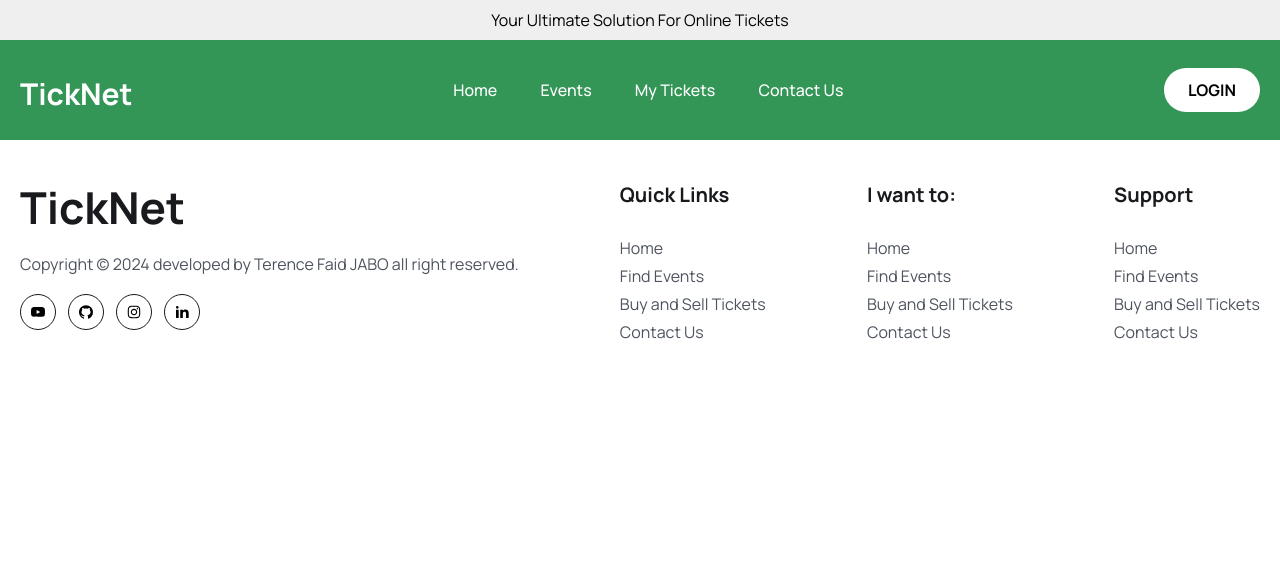
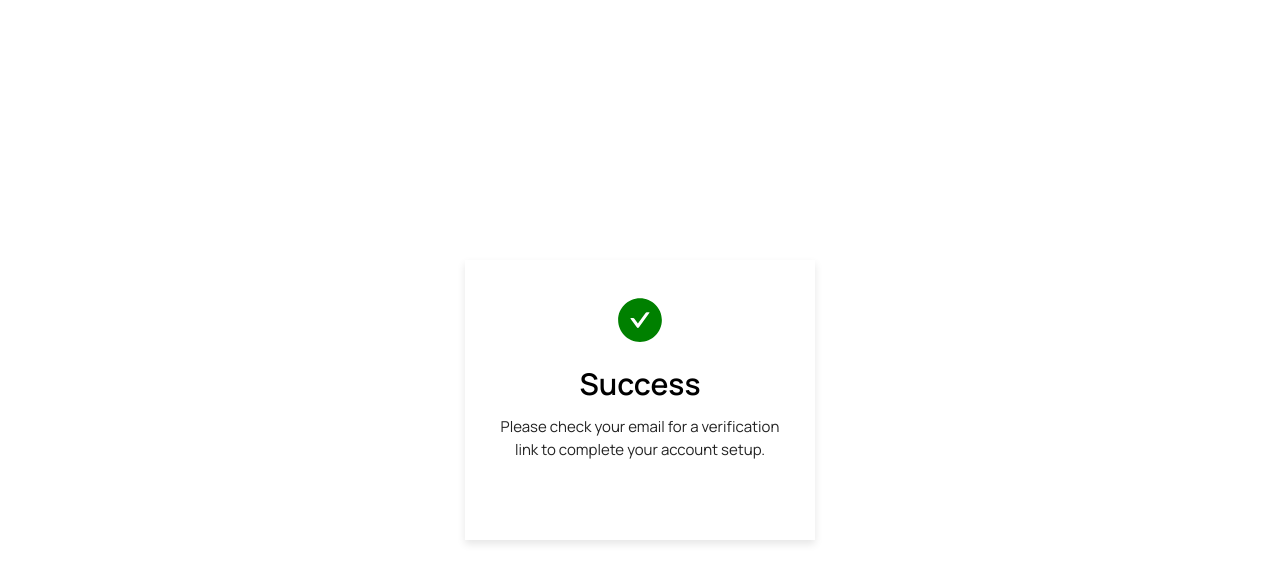
Before and after one commit to faid-terence/Eve-Ease, a React (Vite) app: page /verify-email in a window 1280 px wide. Shown: the top 582 px of the page. Built offline with nearby package versions, Linux system fonts and the light colour scheme.

Commit message:
feat: Add PopUp component for account registration success

```diff
--- a/src/Routes/Router.jsx
+++ b/src/Routes/Router.jsx
@@ -14,6 +14,7 @@ import { Dashboard } from "../pages/Dashboard";
 import CreateEVentForm from "../components/Dashboard/Event/CreateEVentPage";
 import { EventForm } from "../components/Event/EventForm";
 import { PaymentDashboard } from "../pages/PaymentDashboard";
+import { PopUp } from "../components/POPUPS/PopUp";
 
 export const Router = () => {
   return (
@@ -29,6 +30,15 @@ export const Router = () => {
       <Route path="/create-event" element={<EventForm />} />
       <Route path="/my-events" element={<Dashboard />} />
       <Route path="/payments" element={<PaymentDashboard />} />
+      <Route
+        path="/verify-email"
+        element={
+          <PopUp
+            title="Success"
+            description="Please check your email for a verification link to complete your account setup."
+          />
+        }
+      />
     </Routes>
   );
 };
--- a/src/components/Header/Header.jsx
+++ b/src/components/Header/Header.jsx
@@ -68,7 +68,7 @@ export const Header = () => {
         <div className="container">
           <div className="flex items-center justify-between">
             <div className="flex items-center justify-center mt-2">
-              <img src={logo} alt="Logo" className="w-43 h-[22px] rounded" />
+              {/* <img src={logo} alt="Logo" className="w-43 h-[22px] rounded" /> */}
               <h3 className="text-3xl text-white font-bold">TickNet</h3>
             </div>
 
--- a/src/components/Layout/layout.jsx
+++ b/src/components/Layout/layout.jsx
@@ -13,11 +13,15 @@ export const Layout = () => {
 
   // Exclude header and navbar on /dashboard route
   const excludeHeaderAndNavbar =
-    location.pathname === "/my-events" || location.pathname === "/payments";
+    location.pathname === "/my-events" ||
+    location.pathname === "/payments" ||
+    location.pathname === "/verify-email";
 
   // Exclude footer on /dashboard route
   const excludeFooter =
-    location.pathname === "/dashboard" || location.pathname === "/payments";
+    location.pathname === "/dashboard" ||
+    location.pathname === "/payments" ||
+    location.pathname === "/verify-email";
 
   return (
     <>
--- /dev/null
+++ b/src/components/POPUPS/Pop.css
@@ -0,0 +1,40 @@
+.pop-center {
+  position: absolute;
+  top: 50%;
+  left: 50%;
+  transform: translate(-50%, -50%);
+}
+
+.popup {
+  width: 350px;
+  height: 280px;
+  padding: 30px 20px;
+  background-color: white;
+  box-shadow: 0 4px 8px rgba(0, 0, 0, 0.1);
+  box-sizing: border-box;
+  z-index: 2;
+  text-align: center;
+}
+
+.pop-icon {
+  margin: 5px 0px;
+  width: 50px;
+  height: 50px;
+
+  text-align: center;
+  display: inline-block;
+  border-radius: 50%;
+  line-height: 60px;
+}
+
+.pop-title {
+  margin: 5px 0px;
+  font-size: 30px;
+  font-weight: 600;
+}
+
+.pop-description {
+  color: #222;
+  font-size: 15px;
+  padding: 5px;
+}
--- /dev/null
+++ b/src/components/POPUPS/PopUp.jsx
@@ -0,0 +1,16 @@
+import React from "react";
+import { AiFillCheckCircle } from "react-icons/ai";
+import "./Pop.css";
+
+export const PopUp = (props) => {
+  const { title, description } = props;
+  return (
+    <div className="popup pop-center">
+      <div className="pop-icon">
+        <AiFillCheckCircle size={50} color="green" />
+      </div>
+      <div className="pop-title">{title}</div>
+      <div className="pop-description">{description}</div>
+    </div>
+  );
+};
--- a/src/pages/Home.jsx
+++ b/src/pages/Home.jsx
@@ -13,6 +13,7 @@ import { Services } from "../components/Services/Services";
 import { Testimonials } from "../components/Testimonials/Testimonials";
 import { SubScribe } from "../components/Subscribe/SubScribe";
 import { HeroSlider } from "../components/Hero/HeroSLider";
+import { PopUp } from "../components/POPUPS/PopUp";
 
 export const Home = () => {
   return (
--- a/src/pages/SignUp.jsx
+++ b/src/pages/SignUp.jsx
@@ -66,8 +66,11 @@ export const SignUp = () => {
       }
 
       setLoading(false);
-      toast.success(message);
-      navigate("/auth/signin");
+      toast.success("Registration Successful");
+
+      setTimeout(() => {
+        navigate("/verify-email");
+      }, 5000);
     } catch (error) {
       console.log(error.message);
       toast.error(error.message);
```
